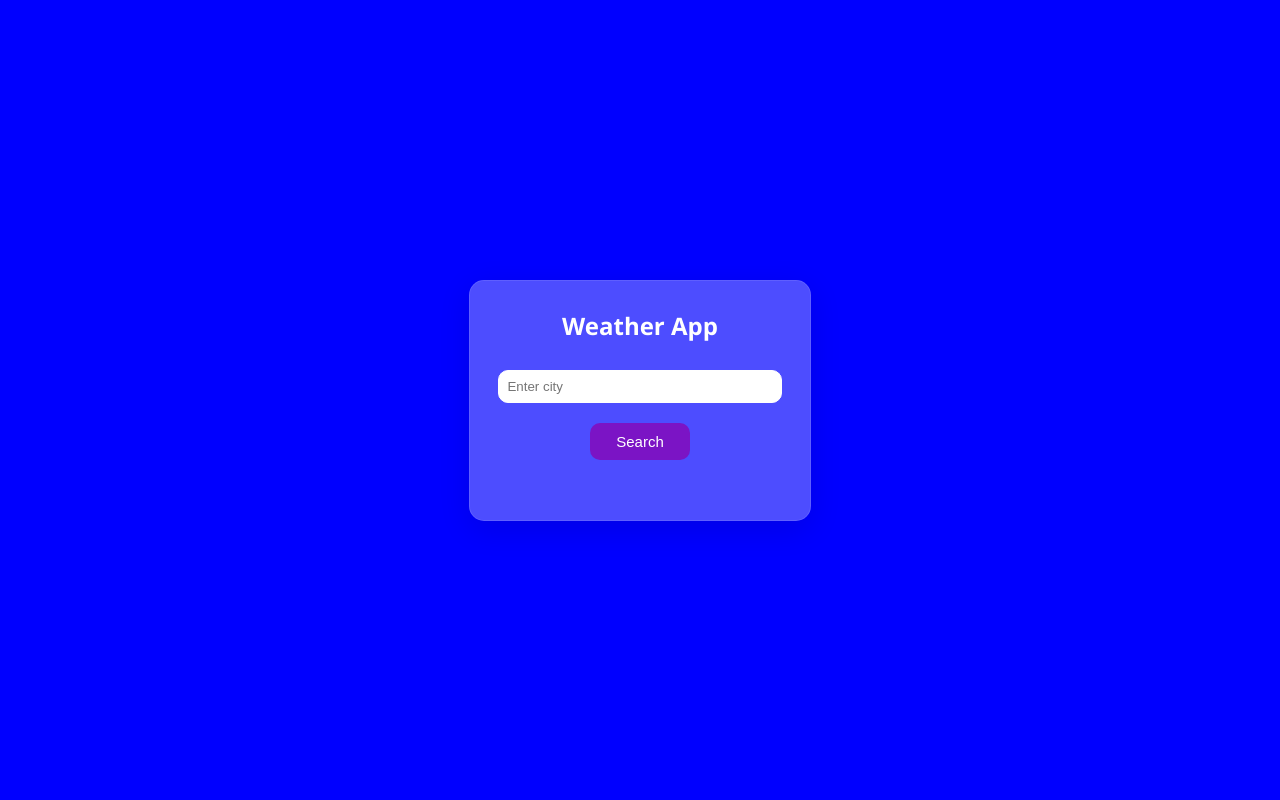
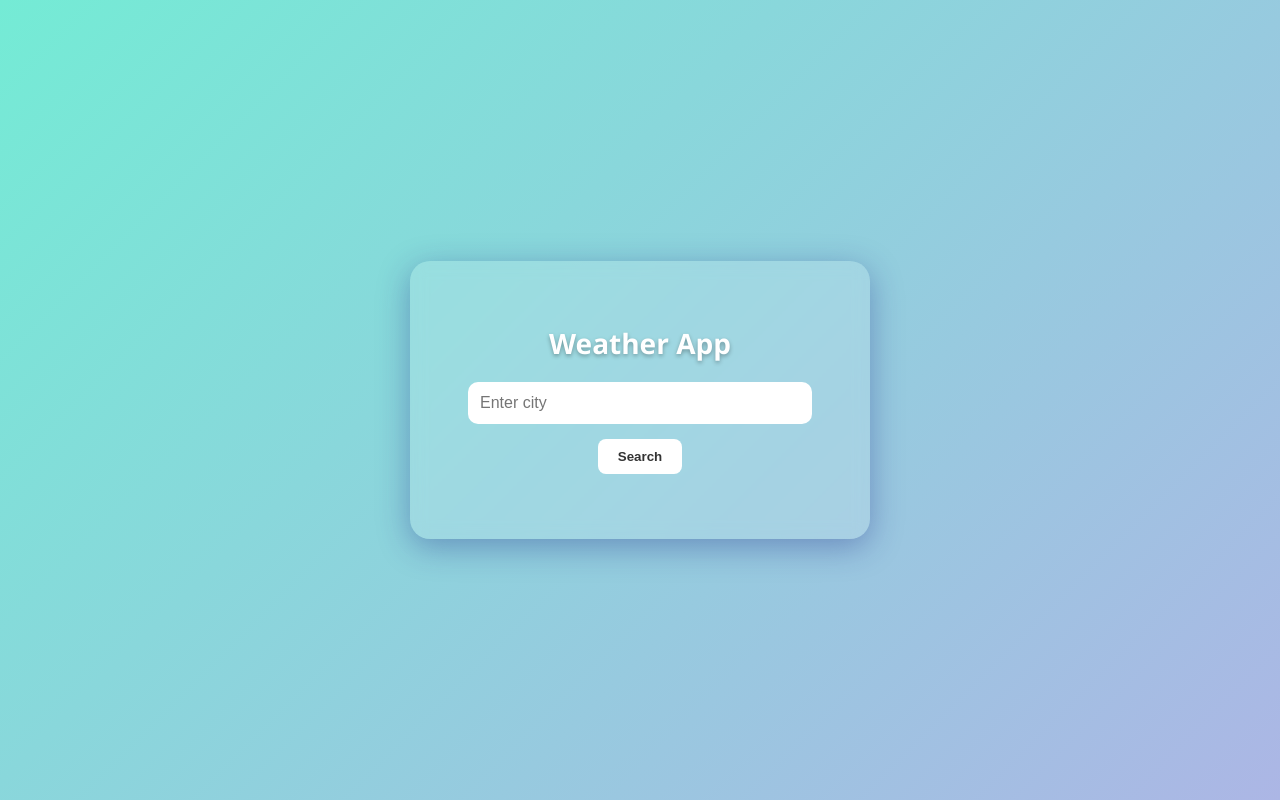
Before and after one commit to sulav753/weather-app-1, a plain HTML site: page index.html in a window 1280 px wide. Drawn offline with Linux system fonts and the light colour scheme.

Commit message:
updated weather app

```diff
--- a/style.css
+++ b/style.css
@@ -1,57 +1,102 @@
+/* style.css */
+
 body {
-    background: blue;
+    margin: 0;
     font-family: 'Segoe UI', Tahoma, Geneva, Verdana, sans-serif;
+    background: linear-gradient(135deg, #74ebd5 0%, #ACB6E5 100%);
+    height: 100vh;
     display: flex;
+    justify-content: center;
     align-items: center;
-    justify-content: center;
-    height: 100vh;
-    margin: 0;
+    animation: fadeIn 1s ease-in;
 }
 
 #weather-container {
-    background: rgba(255, 255, 255, 0.3);
+    background: rgba(255, 255, 255, 0.15);
+    box-shadow: 0 8px 32px 0 rgba(31, 38, 135, 0.37);
+    backdrop-filter: blur(8px);
+    -webkit-backdrop-filter: blur(8px);
+    border-radius: 20px;
+    padding: 40px 30px;
+    text-align: center;
+    color: #fff;
+    width: 90%;
     max-width: 400px;
-    padding: 20px;
-    border-radius: 15px;
-    box-shadow: 0 8px 32px rgba(0, 0, 0, 0.1);
-    backdrop-filter: blur(10px);
-    border: 1px solid rgba(255, 255, 255, 0.1);
-    text-align: center;
+    animation: floatIn 1s ease-out;
 }
 
-h2, label, p {
-    color: #fff;
-    margin: 8px 0;
+h2 {
+    margin-bottom: 20px;
+    font-size: 28px;
+    color: #ffffff;
+    text-shadow: 0 2px 4px rgba(0, 0, 0, 0.3);
 }
 
-input {
-    width: calc(100% - 16px);
-    padding: 8px;
-    box-sizing: border-box;
+input#city {
+    width: 80%;
+    padding: 12px;
+    border: none;
     border-radius: 10px;
-    border: 1px solid white;
-    margin-top: 20px;
+    margin-bottom: 15px;
+    font-size: 16px;
+    outline: none;
+    transition: box-shadow 0.3s ease;
 }
 
-button {
-    background: #7b14c5;
-    color: white;
-    padding: 10px;
-    border: none;
-    border-radius: 10px;
-    cursor: pointer;
-    margin-top: 20px;
-    width: 100px;
-    font-size: 15px;
+input#city:focus {
+    box-shadow: 0 0 8px rgba(255, 255, 255, 0.5);
 }
 
-button:hover {
-    background: #8b48d7;
+.btn {
+    background-color: #ffffff;
+    color: #333;
+    padding: 10px 20px;
+    border: none;
+    border-radius: 8px;
+    font-weight: bold;
+    cursor: pointer;
+    transition: all 0.3s ease-in-out;
 }
-#temp-div
-{
-  padding:20px;
-  font-size:40px;
-  font-weight:bold;
-  color:white;
+
+.btn:hover {
+    background-color: #ffcfdf;
+    color: #111;
+    transform: scale(1.05);
+    box-shadow: 0 4px 15px rgba(255, 255, 255, 0.4);
 }
+
+#temp-div {
+    margin-top: 25px;
+    font-size: 22px;
+    font-weight: 500;
+    opacity: 0;
+    animation: fadeInTemp 0.6s ease forwards;
+}
+
+/* Animations */
+@keyframes fadeIn {
+    from { opacity: 0; }
+    to { opacity: 1; }
+}
+
+@keyframes floatIn {
+    from {
+        transform: translateY(20px);
+        opacity: 0;
+    }
+    to {
+        transform: translateY(0);
+        opacity: 1;
+    }
+}
+
+@keyframes fadeInTemp {
+    0% {
+        opacity: 0;
+        transform: translateY(10px);
+    }
+    100% {
+        opacity: 1;
+        transform: translateY(0);
+    }
+}
```
Also changed, not shown: script.js (+0 -25 lines).
